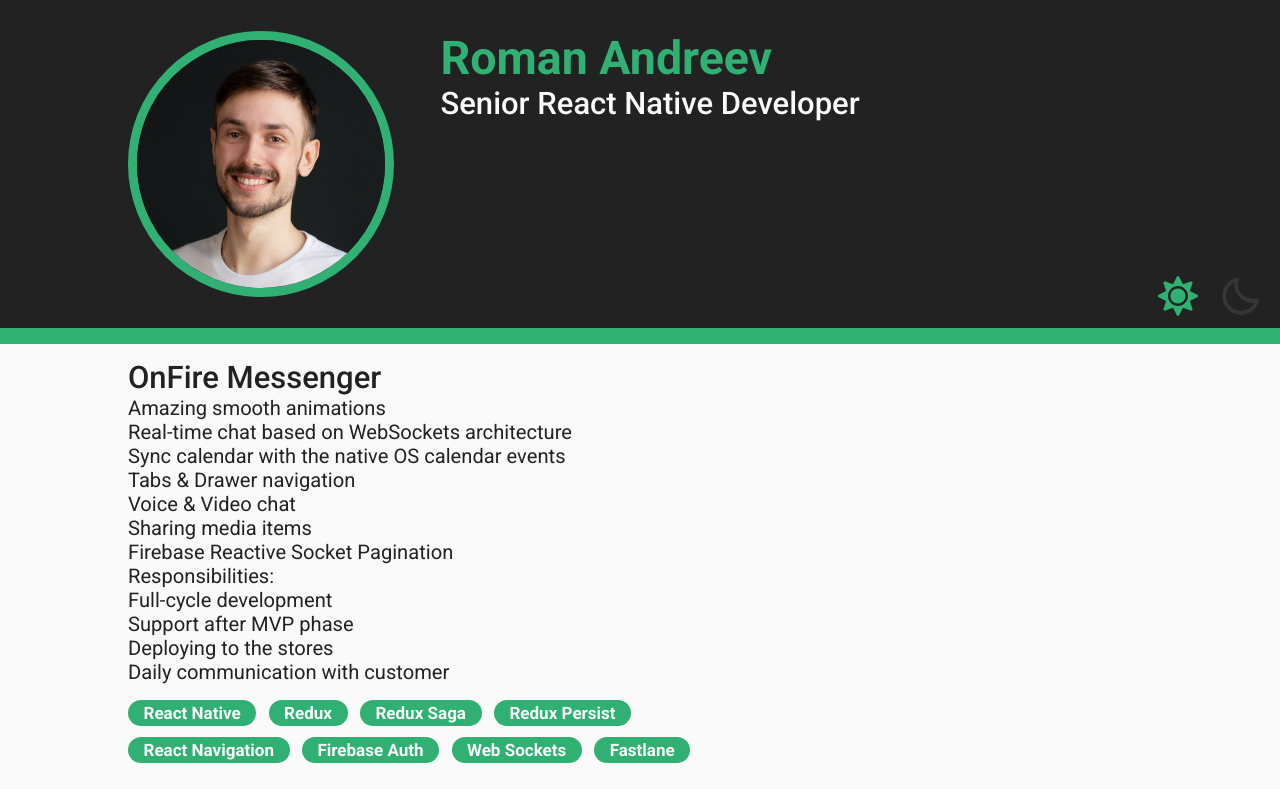
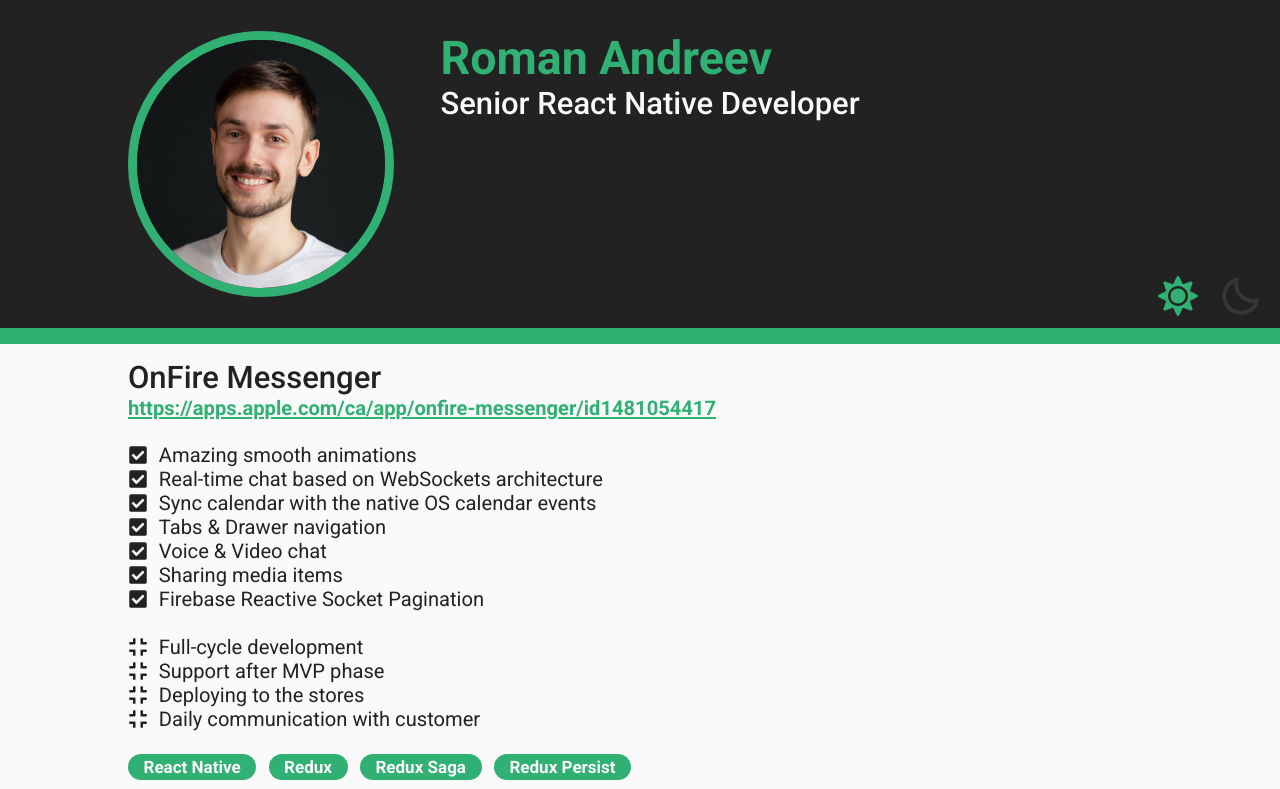
Before and after one commit to Reykjavik151/cv, a React (Create React App) app: page / in a window 1280 px wide. Shown: the top 789 px of the page. Built offline with nearby package versions, Linux system fonts and the light colour scheme.

Commit message:
feat: final ProjectsSection
* add DefaultLink component
* update ProjectsSection UI
* update IProject model
* update dark theme colors

```diff
--- /dev/null
+++ b/src/components/DefaultLink/default-link.props.ts
@@ -0,0 +1,12 @@
+export enum DefaultLinkPreset {
+  Small = "small",
+  Medium = "medium",
+  Large = "large",
+}
+
+export interface IDefaultLinkProps {
+  preset?: DefaultLinkPreset;
+  color?: string;
+  href: string;
+  title?: string;
+}
--- /dev/null
+++ b/src/components/DefaultLink/default-link.styles.ts
@@ -0,0 +1,36 @@
+import styled from "styled-components";
+
+import { FONTS } from "../../assets";
+
+export const StyledContainer = styled.div``;
+
+interface IStyledDefaultTextProps {
+  color?: string;
+}
+export const StyledDefaultLink = styled.span<IStyledDefaultTextProps>`
+  color: ${({ theme, color }) => color ?? theme.PRIMARY_TEXT};
+  font-weight: bold;
+  font-family: ${FONTS.ROBOTO};
+`;
+
+export const StyledSmallLink = styled.a`
+  font-size: 1.3rem;
+  &:visited,
+  &:link {
+    color: ${({ theme, color }) => color ?? theme.PRIMARY_TEXT};
+  }
+`;
+export const StyledMediumLink = styled.a`
+  font-size: 1.5rem;
+  &:visited,
+  &:link {
+    color: ${({ theme, color }) => color ?? theme.PRIMARY_TEXT};
+  }
+`;
+export const StyledLargeLink = styled.a`
+  font-size: 1.7rem;
+  &:visited,
+  &:link {
+    color: ${({ theme, color }) => color ?? theme.PRIMARY_TEXT};
+  }
+`;
--- /dev/null
+++ b/src/components/DefaultLink/index.tsx
@@ -0,0 +1,34 @@
+import React, { useMemo } from "react";
+
+import { IDefaultLinkProps, DefaultLinkPreset } from "./default-link.props";
+import {
+  StyledContainer,
+  StyledLargeLink,
+  StyledMediumLink,
+  StyledSmallLink,
+  StyledDefaultLink,
+} from "./default-link.styles";
+
+export const DefaultLink: React.FC<IDefaultLinkProps> = ({ preset, color, href, title }) => {
+  const StyledPresetLink = useMemo(() => {
+    switch (preset) {
+      default:
+      case DefaultLinkPreset.Small:
+        return StyledSmallLink;
+      case DefaultLinkPreset.Medium:
+        return StyledMediumLink;
+      case DefaultLinkPreset.Large:
+        return StyledLargeLink;
+    }
+  }, [preset]);
+
+  return (
+    <StyledContainer>
+      <StyledDefaultLink color={color}>
+        <StyledPresetLink href={href} target="_blank">
+          {title ?? href}
+        </StyledPresetLink>
+      </StyledDefaultLink>
+    </StyledContainer>
+  );
+};
--- a/src/components/ProjectsSection/index.tsx
+++ b/src/components/ProjectsSection/index.tsx
@@ -1,18 +1,23 @@
 import React, { useContext } from "react";
 import _ from "lodash";
 
+import { FaCheckSquare, FaCompress } from "react-icons/fa";
 import {
   Container,
   ProjectContainer,
   TechnologiesContainer,
   TechnologyContainer,
+  FeaturesContainer,
+  ResponsibilitiesContainer,
+  FlexRow,
 } from "./projects-section.styles";
 import { IProjectsSectionProps } from "./projects-section.props";
 import { DefaultText } from "../DefaultText";
+import { DefaultLink } from "../DefaultLink";
 import { DefaultTextPreset } from "../DefaultText/default-text.props";
 import { ThemeContext } from "../ThemeProvider";
 import { PROJECTS_PREDEFINED_DATA } from "./projects-section.data";
-import { FullWidthSeparator } from "..";
+import { DefaultLinkPreset } from "../DefaultLink/default-link.props";
 
 export const ProjectsSection: React.FC<IProjectsSectionProps> = ({
   projects = PROJECTS_PREDEFINED_DATA,
@@ -27,16 +32,37 @@
             {project.name}
           </DefaultText>
 
+          {!!project.appLink && (
+            <DefaultLink
+              preset={DefaultLinkPreset.Small}
+              color={theme.SECONDARY}
+              href={project.appLink}
+            />
+          )}
+
+          <FeaturesContainer>
             {_.map(project.mainFeatures, feature => (
-            <DefaultText preset={DefaultTextPreset.XSmall} color={theme.SECONDARY} key={feature}>
+              <FlexRow>
+                <FaCheckSquare
+                  size={20}
+                  color={theme.SECONDARY}
+                  style={{ marginRight: "0.7rem" }}
+                />
+                <DefaultText
+                  preset={DefaultTextPreset.XSmall}
+                  color={theme.SECONDARY}
+                  key={feature}
+                >
                   {feature}
                 </DefaultText>
+              </FlexRow>
             ))}
+          </FeaturesContainer>
 
-          <DefaultText preset={DefaultTextPreset.XSmall} color={theme.SECONDARY}>
-            Responsibilities:
-          </DefaultText>
+          <ResponsibilitiesContainer>
             {_.map(project.responsibilities, responsibility => (
+              <FlexRow>
+                <FaCompress size={20} color={theme.SECONDARY} style={{ marginRight: "0.7rem" }} />
                 <DefaultText
                   preset={DefaultTextPreset.XSmall}
                   color={theme.SECONDARY}
@@ -44,7 +70,9 @@
                 >
                   {responsibility}
                 </DefaultText>
+              </FlexRow>
             ))}
+          </ResponsibilitiesContainer>
 
           <TechnologiesContainer>
             {_.map(project.technologies, tech => (
--- a/src/components/ProjectsSection/projects-section.data.ts
+++ b/src/components/ProjectsSection/projects-section.data.ts
@@ -215,6 +215,7 @@
       ProgrammingTechologyName.AmplitudeAnalytic,
       ProgrammingTechologyName.FirebaseAuth,
       ProgrammingTechologyName.I18n,
+      ProgrammingTechologyName.Jest,
       ProgrammingTechologyName.Flipper,
       ProgrammingTechologyName.Bitrise,
     ],
@@ -234,6 +235,7 @@
       ProjectResponsibility.NativeModules,
       ProjectResponsibility.Support,
       ProjectResponsibility.Documentation,
+      ProjectResponsibility.TestsCoverage,
       ProjectResponsibility.Deploy,
       ProjectResponsibility.CodeReview,
       ProjectResponsibility.Mentoring,
--- a/src/components/ProjectsSection/projects-section.styles.ts
+++ b/src/components/ProjectsSection/projects-section.styles.ts
@@ -11,10 +11,18 @@
   margin-bottom: 2rem;
 `;
 
+export const FeaturesContainer = styled.div`
+  margin-top: 1.5rem;
+`;
+
+export const ResponsibilitiesContainer = styled.div`
+  margin-top: 1.5rem;
+`;
+
 export const TechnologiesContainer = styled.div`
   display: flex;
   flex-wrap: wrap;
-  margin: 1rem 0px;
+  margin: 1.5rem 0px;
 
   @media (min-width: 2000px) {
     width: 40%;
@@ -34,3 +42,9 @@
   margin-right: 0.8rem;
   margin-bottom: 0.7rem;
 `;
+
+export const FlexRow = styled.div`
+  display: flex;
+  flex-direction: row;
+  align-items: center;
+`;
--- a/src/components/index.ts
+++ b/src/components/index.ts
@@ -1,4 +1,5 @@
 export * from "./ContentWrapper";
+export * from "./DefaultLink";
 export * from "./DefaultText";
 export * from "./FullWidthSeparator";
 export * from "./PageContainer";
--- a/src/models/IProject.ts
+++ b/src/models/IProject.ts
@@ -41,6 +41,9 @@
   Bitrise = "Bitrise",
   CircleCI = "CircleCI",
 
+  // Testing
+  Jest = "Jest",
+
   // Charts
   ChartsWrapper = "Charts Wrapper",
   VictoryCharts = "Victory Charts",
@@ -54,7 +57,7 @@
 }
 
 export enum ProjectResponsibility {
-  Architecture = "Architecture Setup",
+  Architecture = "Architecture setup",
   Development = "Full-cycle development",
   Support = "Support after MVP phase",
   Documentation = "Code documentation",
@@ -64,6 +67,7 @@
   TeamLeading = "Team leading",
   CodeReview = "Code review",
   Deploy = "Deploying to the stores",
+  TestsCoverage = "Tests coverage",
 }
 
 export interface IProject {
--- a/src/themes/colors.ts
+++ b/src/themes/colors.ts
@@ -2,11 +2,17 @@
 // https://chir.ag/projects/name-that-color/
 
 export const COLORS = {
-  MELROSE: "#C2ABFF",
+  ALMOST_WHITE: "#FAFAFA",
+  ALMOST_BLACK: "#222222",
+
+  // Light theme
   SCANDAL: "#D5FBE4",
   JUNGLE_GREEN: "#30B073",
-  CAPE_HONEY: "#FFE6AB",
-  ALMOST_WHITE: "#FAFAFA",
-  ALMOST_BLACK: "#222222",
   GRAY: "#666666",
+
+  // Dark theme
+  OYSTER_BAY: "#DAFBFF",
+  BRIGHT_TURQUOISE: "#0bd3d3",
+  ALTO: "#d0d0d0",
+  BLACK: "#000000",
 };
--- a/src/themes/themes.ts
+++ b/src/themes/themes.ts
@@ -10,12 +10,11 @@
   SECONDARY_TEXT: COLORS.ALMOST_WHITE,
 };
 
-// TODO: setup colors
 export const DARK_THEME: ITheme = {
   PRIMARY: COLORS.ALMOST_BLACK,
-  PRIMARY_ADDITIONAL: COLORS.MELROSE,
-  PRIMARY_TEXT: COLORS.CAPE_HONEY,
-  SECONDARY: COLORS.CAPE_HONEY,
-  SECONDARY_ADDITIONAL: COLORS.ALMOST_BLACK,
+  PRIMARY_ADDITIONAL: COLORS.BRIGHT_TURQUOISE,
+  PRIMARY_TEXT: COLORS.BRIGHT_TURQUOISE,
+  SECONDARY: COLORS.OYSTER_BAY,
+  SECONDARY_ADDITIONAL: COLORS.BLACK,
   SECONDARY_TEXT: COLORS.ALMOST_BLACK,
 };
```
Lines whose indentation alone changed are shown as unchanged.
